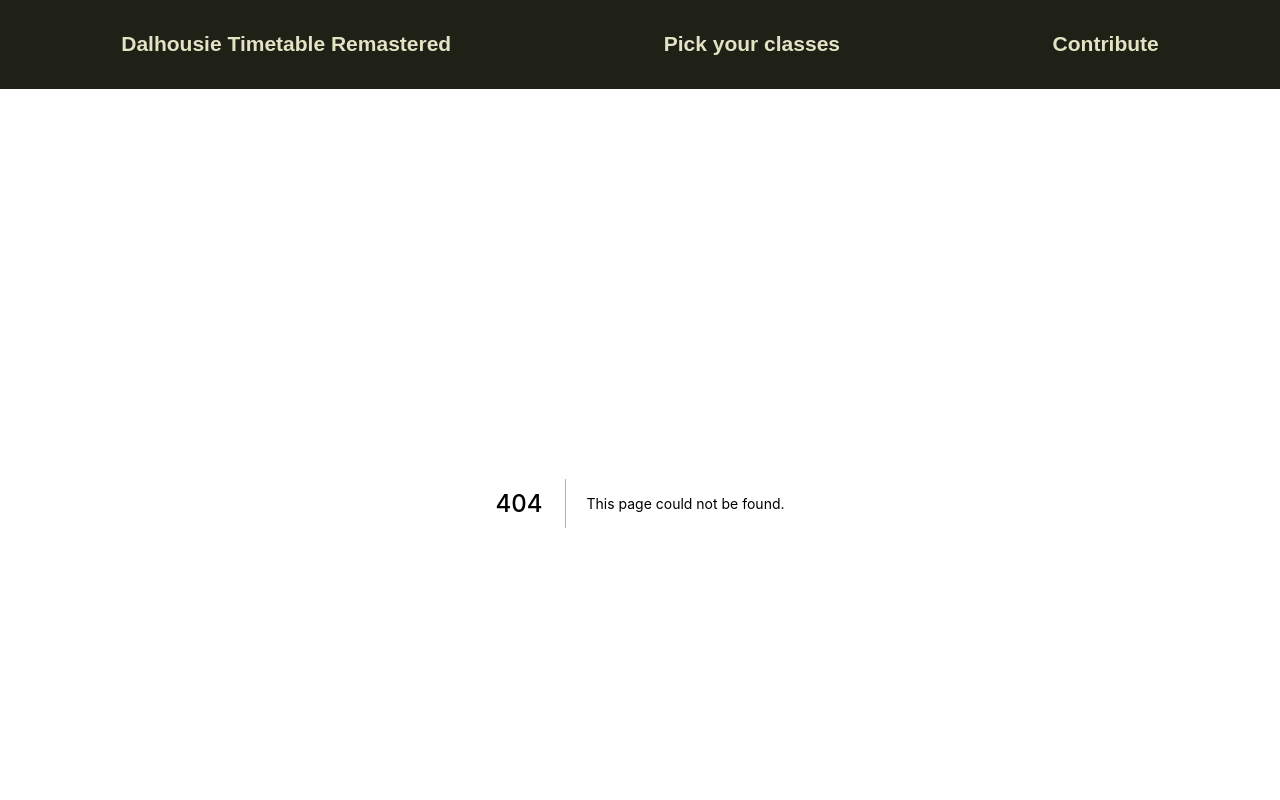
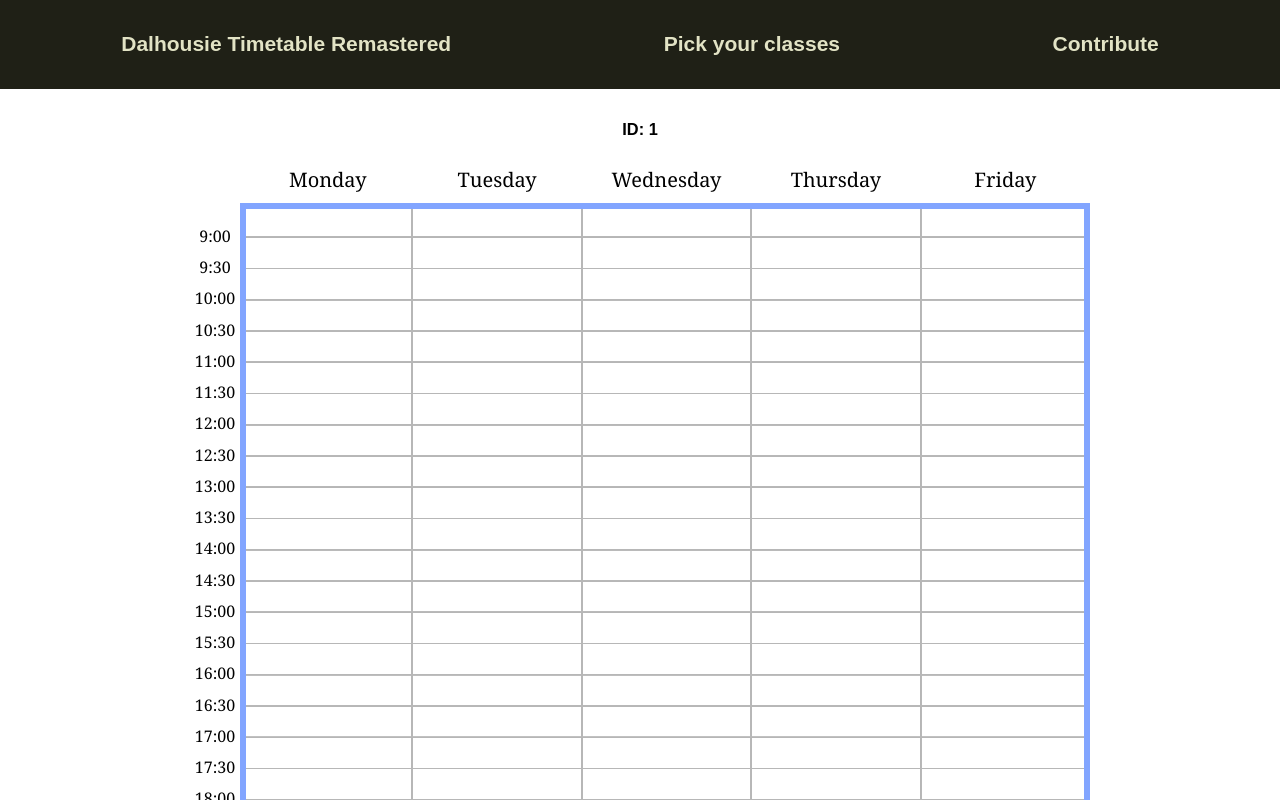
Before and after one commit to warren-fisher/daltimetable, a Next.js app in the folder nextjs/: page /share/1 in a window 1280 px wide. Before the commit this address had no page. Shown: the top 800 px of the page. Built offline with nearby package versions, Linux system fonts and the light colour scheme; no server answers.

Commit message:
Initial work on share/[id] pages. Not working with term selector yet. Kinda rough. Not sure if using SSR to best possible

```diff
--- /dev/null
+++ b/nextjs/pages/share/[id].js
@@ -0,0 +1,106 @@
+import {getClassesFromId} from '../../components/helpers.js';
+
+import {DisplayState} from '../../components/DisplayState.js';
+import {TermSelect} from '../../components/other_components.js';
+
+import {useState, useEffect} from 'react';
+import {useRouter} from 'next/router';
+
+{/* <Route path="/share/:id" children={
+    <RenderTable
+        width={this.state.size.width}
+        height={this.state.size.height}
+        getTermState={this.getTermState}
+        handleChange={this.handleChange}
+        terms={this.state.termsSelected} />
+} /> */}
+
+/**
+ * Intermediary function used by react-router to render DisplayState without setting the state of the form.
+ * TODO: probably dont even need this function, also it doesnt work right now due to changes (multiple terms)
+ *
+ * @param {num} props.width Horizontal width of the users screen
+ * @param {num} props.height Vertical height of the users screen
+ * @param {func} props.handleChange onChange function to update state
+ * @param {obj} props.terms all terms to select from and their truthy/falsy state
+ * @param {func} props.getTermState to get the currently selected term
+ */
+function RenderTable(props) {
+
+    // Get the dynamic portion of the URL
+    // TODO: Its acting weird
+    const router = useRouter();
+
+    // If link slug hasnt been found yet, loading data (so no errors)
+    if (router.isFallback){
+        return <div>Loading...</div>
+    }
+
+    const { id } = router.query;
+
+    console.log("props=", props)
+
+    const [classes, setClasses] = useState({});
+
+    useEffect(() => {
+        async function getClass() {
+
+
+            // This logic is similar to that in SearchState, probably can push it into the DisplayState component?
+            // by putting the term selector in there
+            let all_classes = await getClassesFromId(id);
+            console.log('hello', all_classes);
+
+            let classesToDisplay = {};
+
+            // TODO: get term classes working
+
+            // let term_selected = props.getTermState();
+            // console.log(term_selected);
+            // if (term_selected === null) {
+            //     classesToDisplay = {};
+            // } else {
+            //     classesToDisplay = all_classes[term_selected];
+            // }
+
+            // console.log('selected', classesToDisplay);
+            // let classesSelected = { ...classesToDisplay };
+
+            let classesSelected = all_classes[4];
+            setClasses(classesSelected);
+        }
+        getClass();
+    }, []);
+
+    return (
+        // TODO: proper height, width
+        <div id='share-link-main'>
+            <h3>ID: {id}</h3>
+            <DisplayState
+                classes={classes}
+                width={1000}
+                height={1000} />
+            {/* TODO: term selector does not appear? */}
+            <TermSelect handleChange={props.handleChange} terms={props.terms} />
+        </div>
+    );
+}
+
+// Statically get the slug id
+export async function getStaticProps({params}) {
+
+    let id = params.id;
+
+    // const all_classes = await getClassesFromId(params.id);
+
+    return {
+        props: {id}
+    }
+}
+
+// Statically guess which path the user might access
+export async function getStaticPaths() {
+    return {paths: [], fallback: true};
+}
+
+export default RenderTable;
```
